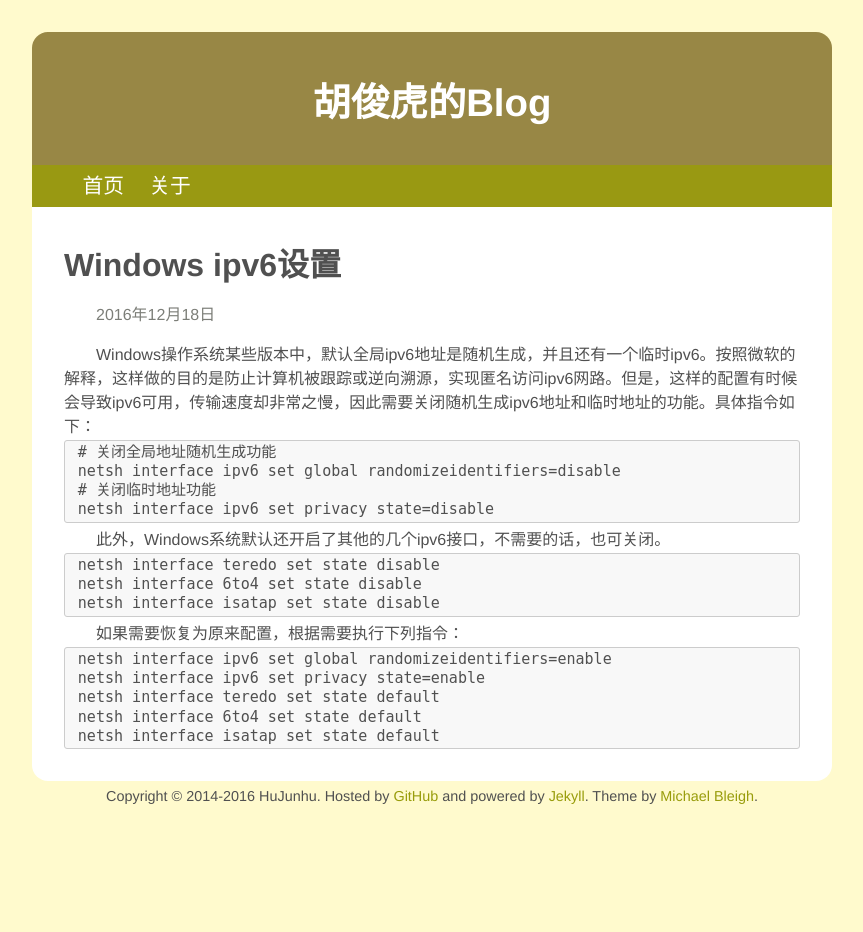
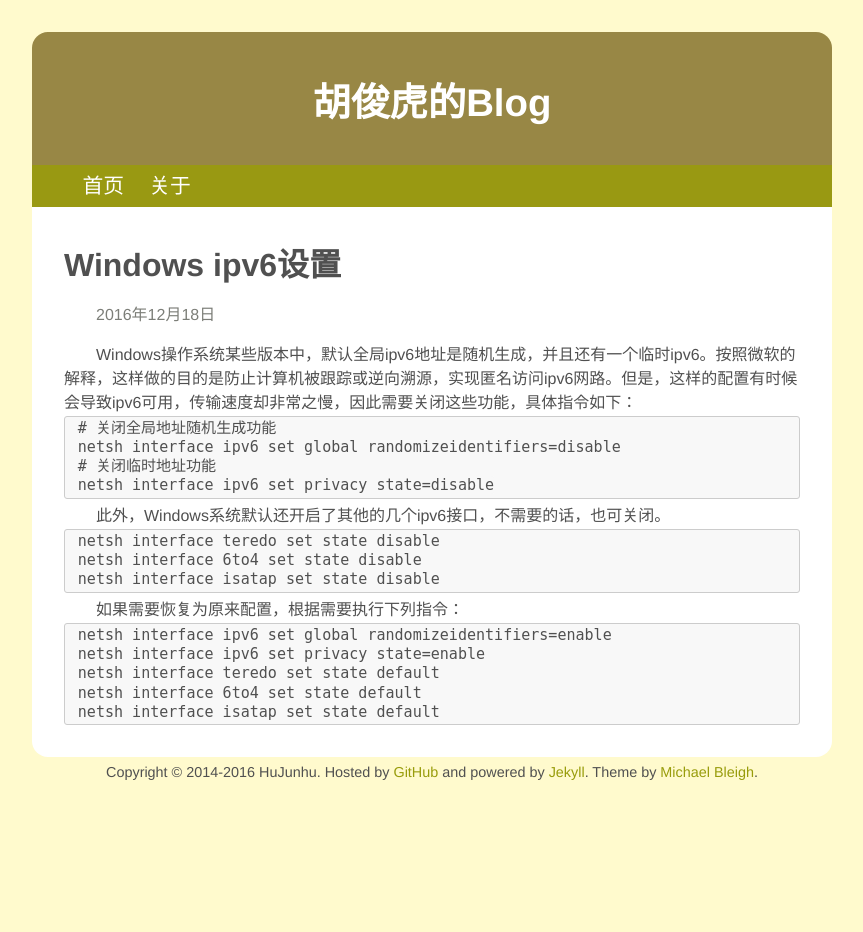
Before and after one commit to hujunhu/hujunhu.github.io, a Jekyll site: the page built from _posts/2016-12-18-windows-ipv6-settings.md, in a window 1280 px wide. Shown: the whole page, without its empty margins (208-1071 px from the left). Built offline with Jekyll 4.4.1, drawn with Linux system fonts in a browser that asks for light colours.

Commit message:
update post windows-ipv6-settings

````diff
--- a/_posts/2016-12-18-windows-ipv6-settings.md
+++ b/_posts/2016-12-18-windows-ipv6-settings.md
@@ -2,7 +2,7 @@
 layout: post
 title: Windows ipv6设置
 ---
-Windows操作系统某些版本中，默认全局ipv6地址是随机生成，并且还有一个临时ipv6。按照微软的解释，这样做的目的是防止计算机被跟踪或逆向溯源，实现匿名访问ipv6网路。但是，这样的配置有时候会导致ipv6可用，传输速度却非常之慢，因此需要关闭随机生成ipv6地址和临时地址的功能。具体指令如下：
+Windows操作系统某些版本中，默认全局ipv6地址是随机生成，并且还有一个临时ipv6。按照微软的解释，这样做的目的是防止计算机被跟踪或逆向溯源，实现匿名访问ipv6网路。但是，这样的配置有时候会导致ipv6可用，传输速度却非常之慢，因此需要关闭这些功能，具体指令如下：
 
 ```
 # 关闭全局地址随机生成功能
````
